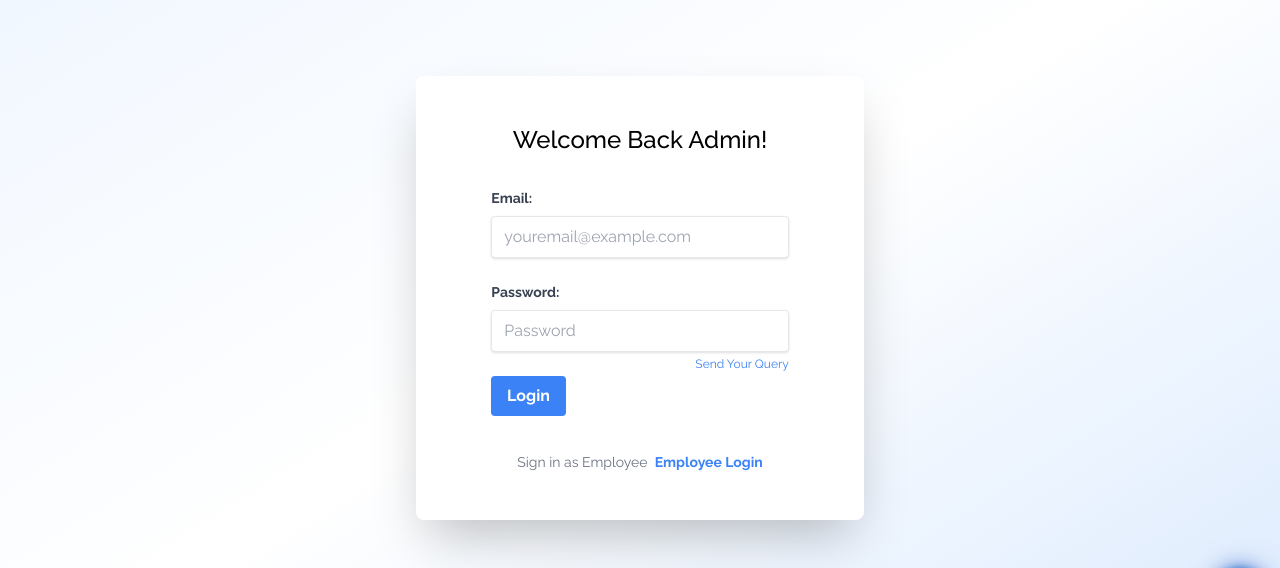
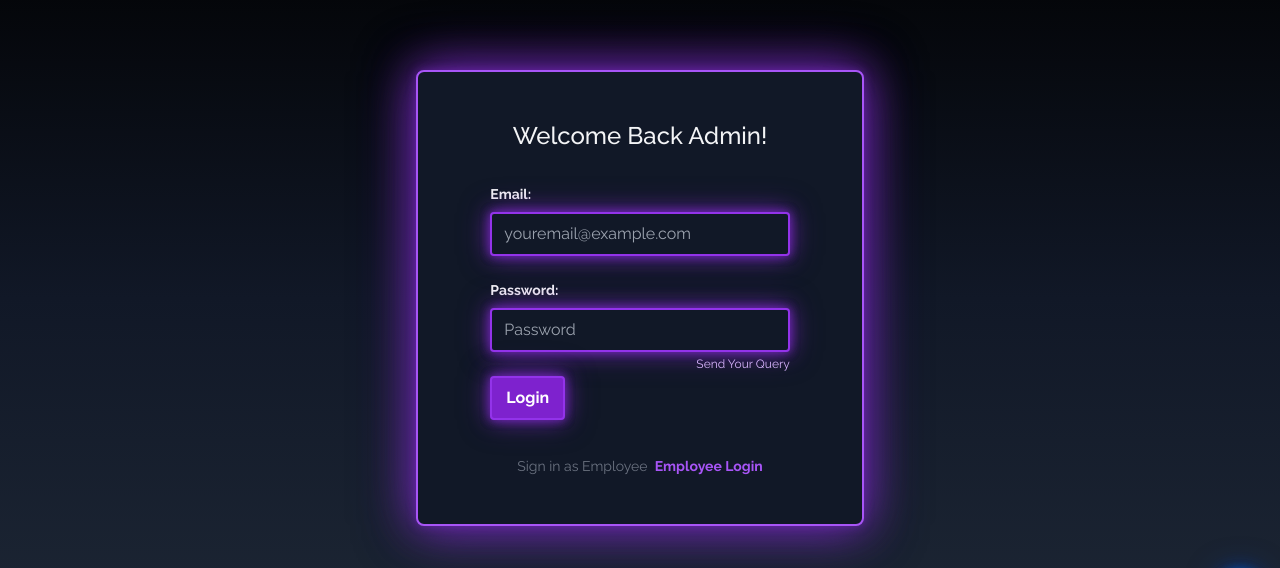
Before and after one commit to sharduli8090/ticketing_system_frontend_rvtc, a React (Vite) app: page /admin-login in a window 1280 px wide. Shown: the part 166-734 px from the top of the page. Built offline with nearby package versions, Linux system fonts and the light colour scheme.

Commit message:
updated ui

```diff
--- a/src/App.jsx
+++ b/src/App.jsx
@@ -7,7 +7,7 @@ import {
 import { ToastContainer } from "react-toastify";
 import "react-toastify/dist/ReactToastify.css";
 import AdminDashboard from "./components/admin-dash/AdminDashboard";
-import AdminLogin from "./components/admin-login/AdminLogin";
+import AdminLogin from "./components/admin-login/AdminLogin2";
 import AllEmployee from "./components/all-employee/AllEmployee";
 import AllTicket from "./components/all-ticket/AllTicket";
 import AllQuery from "./components/allquery/AllQuery";
--- /dev/null
+++ b/src/components/admin-login/AdminLogin2.jsx
@@ -0,0 +1,154 @@
+import { useState } from "react";
+import { useNavigate } from "react-router-dom";
+import useAdminLoginService from "../../services/adminLoginService/AdminLoginService";
+import useToastNotifications from "../../services/toastify/ToasterService";
+import Loader from "../loader/Loader";
+import BackButtonHome from "../backButton/BackButtonHome";
+
+const AdminLogin = () => {
+  const { adminLogin } = useAdminLoginService();
+  const [email, setEmail] = useState("");
+  const [password, setPassword] = useState("");
+  const [errorMessage, setErrorMessage] = useState("");
+  const [loading, setLoading] = useState(false);
+  const navigate = useNavigate();
+  const { notifyError } = useToastNotifications();
+  const clearInputs = () => {
+    setEmail("");
+    setPassword("");
+  };
+
+  const clearError = () => {
+    setErrorMessage("");
+  };
+
+  const handleSubmit = async (e) => {
+    e.preventDefault();
+    setLoading(true);
+
+    if (!email || !password) {
+      notifyError("Please enter valid email and password.");
+      setErrorMessage("Please enter valid email and password.");
+      setLoading(false);
+      clearInputs();
+      return;
+    }
+
+    const loginData = { email, password };
+
+    try {
+      const response = await adminLogin(loginData);
+      if (response.statuscode === 200) {
+        setErrorMessage("");
+        setLoading(false);
+        clearInputs();
+        clearError();
+        navigate("/admindash");
+      } else {
+        notifyError("Invalid Credentials");
+        console.error("Login error:", response);
+        setLoading(false);
+        setErrorMessage("Invalid Credentials");
+        clearInputs();
+      }
+    } catch (error) {
+      notifyError("An error occurred. Please try again later.");
+      console.error("Login error:", error);
+      setLoading(false);
+      setErrorMessage("An error occurred. Please try again later.");
+      clearInputs();
+    }
+  };
+
+  const handleEmployeeLogin = () => {
+    navigate("/employee-login");
+  };
+
+  const handleAlert = () => {
+    notifyError("Please contact your admin for any queries.");
+    navigate("/sendquery");
+  };
+
+  return (
+    <div className="min-h-screen flex justify-center items-center bg-gradient-to-b from-black via-gray-900 to-gray-800">
+      <BackButtonHome />
+      {!loading ? (
+        <div className="lg:w-full md:w-full w-3/4 max-w-md glow-login rounded-lg px-8 py-12 shadow-2xl flex flex-col items-center text-gray-100">
+          <h1 className="text-center lg:text-2xl md:text-2xl text-lg font-medium mb-8">
+            Welcome Back Admin!
+          </h1>
+
+          <form onSubmit={handleSubmit}>
+            <div className="mb-6 ">
+              <label
+                htmlFor="email"
+                className="block  text-xs lg:text-sm md:text-sm font-bold mb-2 text-gray-100"
+              >
+                Email:
+              </label>
+              <input
+                type="email"
+                id="email"
+                className="shadow appearance-none border rounded w-full py-1 lg:py-2 md:py-2 px-2 lg:px-3 md:px-3  text-gray-100 focus:outline-none focus:ring-blue-500 focus:ring-opacity-50 text-sm lg:text-base md:text-base glow-input"
+                placeholder="youremail@example.com"
+                value={email}
+                onChange={(e) => setEmail(e.target.value)}
+                required
+              />
+            </div>
+
+            <div className="mb-6">
+              <label
+                htmlFor="password"
+                className="block text-gray-100 text-xs lg:text-sm md:text-sm font-bold mb-2"
+              >
+                Password:
+              </label>
+              <input
+                type="password"
+                id="password"
+                className="shadow appearance-none border rounded w-full py-1 lg:py-2 md:py-2 px-2 lg:px-3 md:px-3  text-gray-100 focus:outline-none focus:ring-blue-500 focus:ring-opacity-50 text-sm lg:text-base md:text-base glow-input "
+                placeholder="Password"
+                value={password}
+                onChange={(e) => setPassword(e.target.value)}
+                required
+              />
+              <span
+                onClick={handleAlert}
+                className="text-purple-300 text-xs float-right mt-1 hover:cursor-pointer transition-transform transform hover:scale-110 duration-1000"
+              >
+                Send Your Query
+              </span>
+            </div>
+
+            <div className="flex items-center mb-4">
+              <button
+                type="submit"
+                className="w-full lg:w-1/4 md:w-1/4 mt-5 lg:mt-0 md:mt-0   hover:bg-purple-500 text-white font-bold py-1 lg:py-2 md:py-2 rounded focus:outline-none focus:ring-2 focus:ring-offset-2 focus:ring-blue-700 transition-all transform hover:scale-110 duration-1000 glow-button-purple"
+              >
+                Login
+              </button>
+            </div>
+            <div className="text-red-500 lg:text-sm md:text-sm text-xs  text-center h-5">
+              {errorMessage}
+            </div>
+
+            <div className="text-center text-gray-500 text-xs lg:text-sm md:text-sm ">
+              Sign in as Employee &nbsp;
+              <span
+                className="text-purple-500 font-bold hover:cursor-pointer   "
+                onClick={handleEmployeeLogin}
+              >
+                Employee Login
+              </span>
+            </div>
+          </form>
+        </div>
+      ) : (
+        <Loader />
+      )}
+    </div>
+  );
+};
+
+export default AdminLogin;
--- a/src/components/footer/Footer.jsx
+++ b/src/components/footer/Footer.jsx
@@ -41,7 +41,7 @@ const Footer = () => {
           placeholder="Title or Anonymous"
           value={formData.name}
           onChange={handleInputChange}
-          className="md:px-3 md:py-2 px-2 py-2 md:mr-2 md:mb-0 mb-2 text-center md:text-left lg:text-left rounded-md focus:outline-none focus:none  text-white text-sm lg:text-md md:text-md glow-input bg-gray-900"
+          className="md:px-3 md:py-2 px-2 py-2 md:mr-2 md:mb-0 mb-2 text-center md:text-left lg:text-left rounded-md focus:outline-none focus:none  text-white text-sm lg:text-md md:text-md glow-input "
           autoComplete="off"
         />
         <input
@@ -50,7 +50,7 @@ const Footer = () => {
           placeholder="Your Query"
           value={formData.query}
           onChange={handleInputChange}
-          className="md:px-3 md:py-2 px-2 py-2 md:mb-0 md:mr-2 mb-2 text-center md:text-left lg:text-left rounded-md focus:outline-none focus:none text-white text-sm lg:text-md md:text-md glow-input bg-gray-900"
+          className="md:px-3 md:py-2 px-2 py-2 md:mb-0 md:mr-2 mb-2 text-center md:text-left lg:text-left rounded-md focus:outline-none focus:none text-white text-sm lg:text-md md:text-md glow-input  "
           autoComplete="off"
         />
         <button
--- a/src/components/home/Home2.jsx
+++ b/src/components/home/Home2.jsx
@@ -74,22 +74,26 @@ const Home = () => {
     <div className="flex flex-col items-center">
       {/* Login Buttons Section */}
       <section
-        className="w-full min-h-screen bg-gray-900 flex flex-row justify-center lg:justify-start md:justify-start items-center relative bg-cover bg-center"
+        className={`w-full min-h-screen bg-gray-900 flex flex-row justify-center lg:justify-start md:justify-start items-center relative bg-cover bg-center ${
+          window.innerWidth < 640 ? "no-bg-sm" : ""
+        }`}
         style={{ backgroundImage: `url(${Img})` }}
       >
-        <div className="lg:mx-14 md:mx-14 mx-10 rounded-lg  bg-black bg-opacity-60 md:bg-opacity-40 lg:bg-opacity-0 py-20 px-2 lg:p-0">
-          <div className="text-2xl lg:text-5xl md:text-4xl lg:mb-6 mb-2 font-semilbold  lg:text-left md:text-left text-center text-white ">
+        <div className="lg:mx-14 md:mx-14 mx-3 rounded-lg p-0 myw-56">
+          <div className="text-5xl lg:text-5xl md:text-4xl lg:mb-6 mb-2 font-semibold lg:text-left md:text-left text-center  text-white">
             Enhancing Operations with Superior
           </div>
-          <div className="text-6xl lg:text-9xl md:text-7xl font-semibold bg-gradient-to-r from-blue-600 via-purple-500 to-purple-600 bg-clip-text text-transparent lg:text-left md:text-left text-center lg:h-40 h-14 md:h-20">
+          <div className="text-6xl lg:text-9xl md:text-7xl font-bold bg-gradient-to-r from-blue-600 via-purple-500 to-purple-600 bg-clip-text text-transparent lg:text-left md:text-left text-center lg:h-40 h-24 md:h-20">
             {displayQuality}
           </div>
         </div>
       </section>
 
       {/* About Section */}
-      <section className="w-full min-h-screen bg-white py-20 text-gray-200 flex justify-center items-center transition-all duration-500 ease-in-out relative bg-cover bg-center"
-        style={{ backgroundImage: `url(${Bg2})` }}>
+      <section
+        className="w-full min-h-screen bg-white py-20 text-gray-200 flex justify-center items-center transition-all duration-500 ease-in-out relative bg-cover bg-center"
+        style={{ backgroundImage: `url(${Bg2})` }}
+      >
         <div className="max-w-7xl mx-auto px-4 sm:px-6 lg:px-8 flex flex-col md:flex-row items-center text-center md:text-left ">
           <div className="md:w-1/2 p-4">
             <h2 className="lg:text-4xl md:text-4xl text-2xl font-bold mb-4">
@@ -118,8 +122,10 @@ const Home = () => {
       </section>
 
       {/* Stats Section */}
-      <section className="w-full min-h-screen bg-gray-900 py-20 flex flex-col justify-center items-center transition-all duration-500 ease-in-out relative bg-cover bg-center"
-        style={{ backgroundImage: `url(${Bg3})` }}>
+      <section
+        className="w-full min-h-screen bg-gray-900 py-20 flex flex-col justify-center items-center transition-all duration-500 ease-in-out relative bg-cover bg-center"
+        style={{ backgroundImage: `url(${Bg3})` }}
+      >
         <div className="max-w-7xl mx-auto px-4 sm:px-6 lg:px-8 text-center">
           <h2 className="lg:text-4xl md:text-4xl text-2xl  font-semibold mb-20 text-white">
             Our Stats
@@ -144,8 +150,10 @@ const Home = () => {
       </section>
 
       {/* Feature Section */}
-      <section className="w-full min-h-screen bg-white py-20  flex flex-col justify-center items-center transition-all duration-500 ease-in-out relative bg-cover bg-center"
-        style={{ backgroundImage: `url(${Bg3})` }}>
+      <section
+        className="w-full min-h-screen bg-white py-20  flex flex-col justify-center items-center transition-all duration-500 ease-in-out relative bg-cover bg-center"
+        style={{ backgroundImage: `url(${Bg3})` }}
+      >
         <div className="max-w-7xl mx-auto px-4 sm:px-6 lg:px-8 text-center">
           <h2 className="lg:text-4xl md:text-4xl text-2xl font-bold mb-4 text-gray-100">
             Our Features
@@ -169,8 +177,10 @@ const Home = () => {
       </section>
 
       {/* More Info Section */}
-      <section className="w-full min-h-screen   py-20 flex flex-col justify-center items-center transition-all duration-500 ease-in-out  relative bg-cover bg-center"
-        style={{ backgroundImage: `url(${Bg3})` }}>
+      <section
+        className="w-full min-h-screen   py-20 flex flex-col justify-center items-center transition-all duration-500 ease-in-out  relative bg-cover bg-center"
+        style={{ backgroundImage: `url(${Bg3})` }}
+      >
         <div className="max-w-7xl mx-auto px-4 sm:px-6 lg:px-8 text-center text-gray-100">
           <h2 className="lg:text-4xl md:text-4xl text-2xl font-bold mb-4 ">
             More Information
--- a/src/index.css
+++ b/src/index.css
@@ -16,6 +16,16 @@ body {
         0 0 10px rgba(6, 75, 185, 0.5),
         0 0 30px rgba(6, 75, 185, 0.5),
         0 0 20px rgba(6, 75, 185, 0.5);
+}
+
+.glow-button-purple {
+    @apply bg-purple-700;
+    @apply border-2;
+    @apply border-purple-600;
+    box-shadow: 0 0 10px rgba(121, 42, 196, 0.5),
+        0 0 10px rgba(121, 42, 196, 0.5),
+        0 0 30px rgba(121, 42, 196, 0.5),
+        0 0 20px rgba(121, 42, 196, 0.5);
 }
 
 .glow-button:hover {
@@ -39,6 +49,7 @@ body {
 .glow-input {
     @apply border-2;
     @apply border-purple-600;
+    @apply bg-gray-900;
     box-shadow: 0 0 10px rgba(121, 42, 196, 0.5),
         0 0 10px rgba(121, 42, 196, 0.5),
         0 0 30px rgba(121, 42, 196, 0.5),
@@ -80,3 +91,22 @@ body {
         0 0 30px rgba(6, 75, 185, 0.5),
         0 0 40px rgba(6, 75, 185, 0.5);
 }
+
+.glow-login {
+    @apply bg-gray-900;
+    @apply border-2;
+    @apply border-purple-500;
+    box-shadow: 0 0 10px rgba(121, 42, 196, 0.5),
+        0 0 40px rgba(121, 42, 196, 0.5),
+        0 0 60px rgba(121, 42, 196, 0.5),
+        0 0 50px rgba(121, 42, 196, 0.5);
+}
+
+
+/* Add this in your main CSS file */
+@media (max-width: 640px) {
+    .no-bg-sm {
+        background-image: url('./asset/images/sec1Small.png') !important;
+        /* @apply bg-gradient-to-b from-black to-gray-800; */
+    }
+}
```
